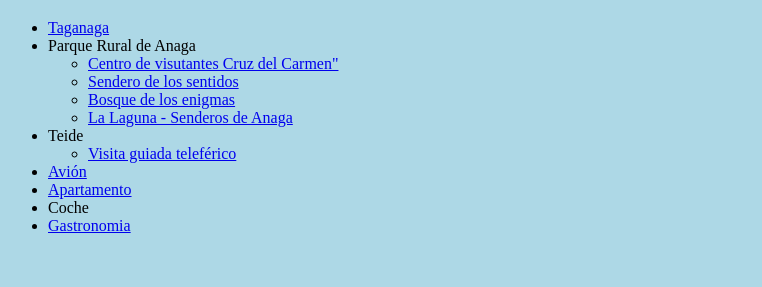
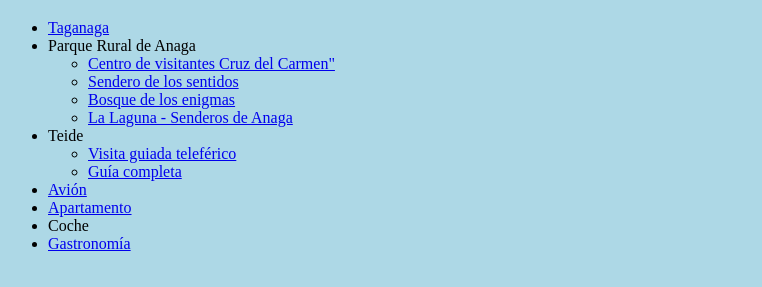
Before and after one commit to amurciaa61/Tenerife2022, a plain HTML site: page HTML/index.html in a window 1280 px wide. Shown: the part 61-348 px from the top of the page, without its empty margins (0-762 px from the left). Drawn offline with Linux system fonts and the light colour scheme.

Commit message:
Add files via upload

```diff
--- a/HTML/index.html
+++ b/HTML/index.html
@@ -37,18 +37,22 @@
 <li><a href="https://www.webtenerife.com/que-visitar/pueblos-y-caserios/" target=_black>Taganaga</a></li>
     <li>Parque Rural de Anaga
     <ul>
-        <li><a href="https://reservabiosfera.tenerife.es/descubre-anaga/equipamientos/centro-visitantes-cruz-carmen/" target=_black>Centro de visutantes Cruz del Carmen"</a></li>
+        <li><a href="https://reservabiosfera.tenerife.es/descubre-anaga/equipamientos/centro-visitantes-cruz-carmen/" target=_black>Centro de visitantes Cruz del Carmen"</a></li>
         <li><a href="https://www.webtenerife.com/que-hacer/naturaleza/senderismo/senderos/sendero-de-los-sentidos/" target=_black>Sendero de los sentidos</li>
         <li><a href="https://lagavetavoladora.com/el-bosque-de-los-enigmas-sendero-anaga-facil-y-recomendado/" target=_black>Bosque de los enigmas</a></li>
         <li><a href="https://turismo.aytolalaguna.es/senderos/" target="_blank">La Laguna - Senderos de Anaga</a></li>
         </ul>
 </li>
     <!-- <li><a href="mailto:amurciaa61@gmail.com" target="_blank">correo</a></li> -->
-    <li>Teide<ul><li><a href="https://www.volcanoteide.com/es/volcano_teide/teleferico_del_teide/teide_tour_con_teleferico_medio_dia#section-2" target=_blank>Visita guiada teleférico</a></li></ul></li>
+    <li>Teide<ul>
+        <li><a href="https://www.volcanoteide.com/es/volcano_teide/teleferico_del_teide/teide_tour_con_teleferico_medio_dia#section-2" target=_blank>Visita guiada teleférico</a></li>
+        <li><a href="https://www.volcanoteide.com/es/la-guia-mas-completa-para-subir-al-pico-del-teide" target=_blank>Guía completa</a></li>
+
+    </ul></li>
     <li><a href="avion.html">Avión</a></li>
     <li><a href="https://www.booking.com/hotel/es/club-tarahal.es.html?aid=311090&label=club-tarahal-kHmDt0klDwMYMVholMYr9QS388944769168%3Apl%3Ata%3Ap1%3Ap2%3Aac%3Aap%3Aneg%3Afi%3Atikwd-16308989518%3Alp9047063%3Ali%3Adec%3Adm%3Appccp%3DUmFuZG9tSVYkc2RlIyh9YcGt_tphEo8pawEozW2KQ80&sid=0447ae54e2cebfc75e24a4f3e8f920b5&dest_id=-397851;dest_type=city;dist=0;group_adults=2;group_children=0;hapos=1;hpos=1;no_rooms=1;req_adults=2;req_children=0;room1=A%2CA;sb_price_type=total;sr_order=popularity;srepoch=1657718732;srpvid=e1805e65ebfd09c9;type=total;ucfs=1&#hotelTmpl" target="_blank">Apartamento</a></li>
     <li>Coche</li>
-    <li><a href="https://www.disfrutatenerife.com/donde-comer?_gl=1*fwio19*_up*MQ..*_ga*MTUyOTIwNDEzMy4xNjU3NzI4NDk0*_ga_KCBV4HLVD9*MTY1NzcyODQ5My4xLjEuMTY1NzcyODY5Ni4w" target="_blank">Gastronomia</a></li>
+    <li><a href="https://www.disfrutatenerife.com/donde-comer?_gl=1*fwio19*_up*MQ..*_ga*MTUyOTIwNDEzMy4xNjU3NzI4NDk0*_ga_KCBV4HLVD9*MTY1NzcyODQ5My4xLjEuMTY1NzcyODY5Ni4w" target="_blank">Gastronomía</a></li>
 </ul>
 <!-- JAVA SCRIPT -->
 <noscript>Lo sentimos, tu navegador no soporta JavaScript!</noscript>
```
